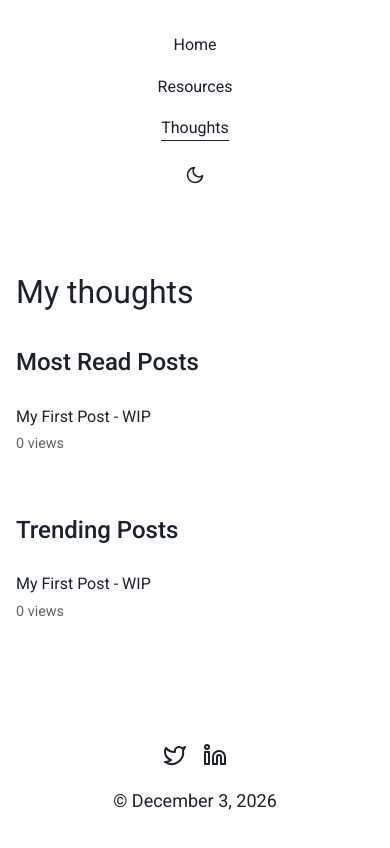
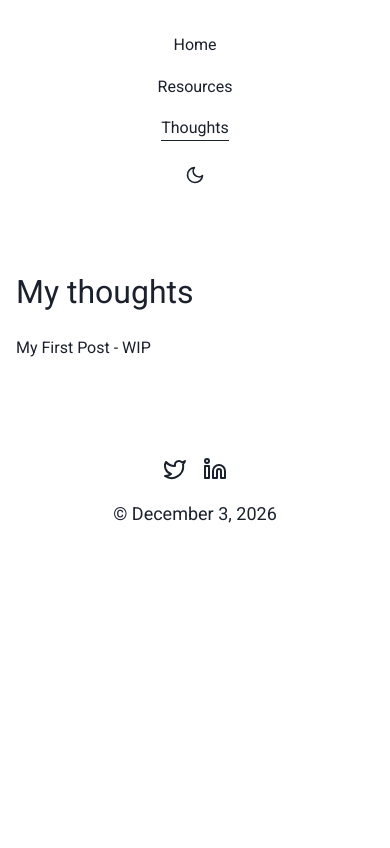
Before and after one commit to Iamadig/personal_website, an Eleventy site: page blog.md in a window 390 px wide. Built offline with nearby package versions, Linux system fonts and the light colour scheme; Eleventy itself is replaced by a stand-in of ours; files that its build step writes are made by us from their sources.

Commit message:
Agent query: Is the blog page now showing a simple list of post titles with the black underline hover effect? Please check if the layout matches your expectations.
Simplify blog post display; remove most read and trending sections.

Screenshot: https://storage.googleapis.com/screenshot-production-us-central1/9afbb7d7-b855-4ae3-a47b-c5dec65b93a4/ea4d1fe8-6e56-4779-8d1d-8dcc6cea63e3.jpg

```diff
--- a/blog.md
+++ b/blog.md
@@ -4,28 +4,10 @@ title: My thoughts
 description: My thoughts and writings on various topics.
 ---
 
-<div class="blog-container">
-  <section class="most-read">
-    <h2>Most Read Posts</h2>
-    <ul class="post-list">
-    {%- for post in collections.post | reverse -%}
-      <li>
-        <a href="{{ post.url }}">{{ post.data.title }}</a>
-        <span class="post-views">{{ post.data.views if post.data.views else "0" }} views</span>
-      </li>
-    {%- endfor -%}
-    </ul>
-  </section>
-
-  <section class="trending">
-    <h2>Trending Posts</h2>
-    <ul class="post-list">
-    {%- for post in collections.post | reverse | limit(5) -%}
-      <li>
-        <a href="{{ post.url }}">{{ post.data.title }}</a>
-        <span class="post-views">{{ post.data.views if post.data.views else "0" }} views</span>
-      </li>
-    {%- endfor -%}
-    </ul>
-  </section>
-</div>
+<ul class="post-list">
+{%- for post in collections.post | reverse -%}
+  <li>
+    <a href="{{ post.url }}">{{ post.data.title }}</a>
+  </li>
+{%- endfor -%}
+</ul>
--- a/css/style.css
+++ b/css/style.css
@@ -125,17 +125,6 @@ a:hover {
 
 
 /* Blog Layout */
-.blog-container {
-    display: grid;
-    grid-template-columns: 1fr 1fr;
-    gap: 2rem;
-    margin-top: 2rem;
-}
-
-.most-read, .trending {
-    background: var(--background-color);
-}
-
 .post-list {
     list-style: none;
     margin: 0;
@@ -144,8 +133,6 @@ a:hover {
 
 .post-list li {
     margin-bottom: 1.5rem;
-    display: flex;
-    flex-direction: column;
 }
 
 .post-list a {
@@ -179,15 +166,6 @@ a:hover {
     transform-origin: bottom left;
 }
 
-.post-views {
-    color: var(--text-color);
-    opacity: 0.7;
-    font-size: 0.9rem;
-    margin-top: 0.25rem;
-}
-
-
-
 /* Footer */
 footer {
     margin-top: 4rem;
@@ -213,9 +191,7 @@ footer {
 
 /* Responsive Design */
 @media (max-width: 768px) {
-    .blog-container {
-        grid-template-columns: 1fr;
-    }
+
 }
 @media (max-width: 600px) {
     nav ul {
--- a/docs/css/style.css
+++ b/docs/css/style.css
@@ -125,17 +125,6 @@ a:hover {
 
 
 /* Blog Layout */
-.blog-container {
-    display: grid;
-    grid-template-columns: 1fr 1fr;
-    gap: 2rem;
-    margin-top: 2rem;
-}
-
-.most-read, .trending {
-    background: var(--background-color);
-}
-
 .post-list {
     list-style: none;
     margin: 0;
@@ -144,8 +133,6 @@ a:hover {
 
 .post-list li {
     margin-bottom: 1.5rem;
-    display: flex;
-    flex-direction: column;
 }
 
 .post-list a {
@@ -179,15 +166,6 @@ a:hover {
     transform-origin: bottom left;
 }
 
-.post-views {
-    color: var(--text-color);
-    opacity: 0.7;
-    font-size: 0.9rem;
-    margin-top: 0.25rem;
-}
-
-
-
 /* Footer */
 footer {
     margin-top: 4rem;
@@ -213,9 +191,7 @@ footer {
 
 /* Responsive Design */
 @media (max-width: 768px) {
-    .blog-container {
-        grid-template-columns: 1fr;
-    }
+
 }
 @media (max-width: 600px) {
     nav ul {
```
Also changed, not shown: docs/blog/index.html (+3 -16 lines).
